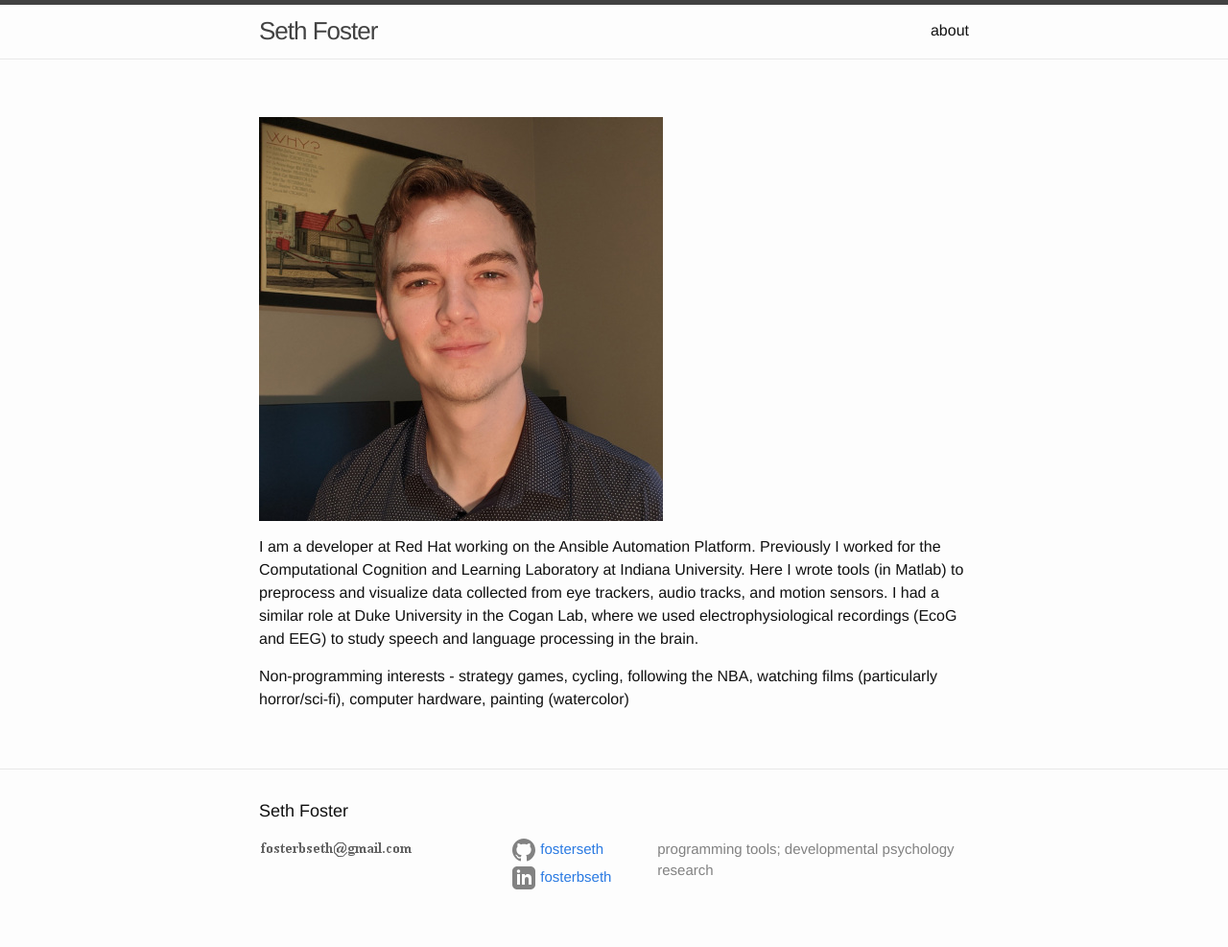
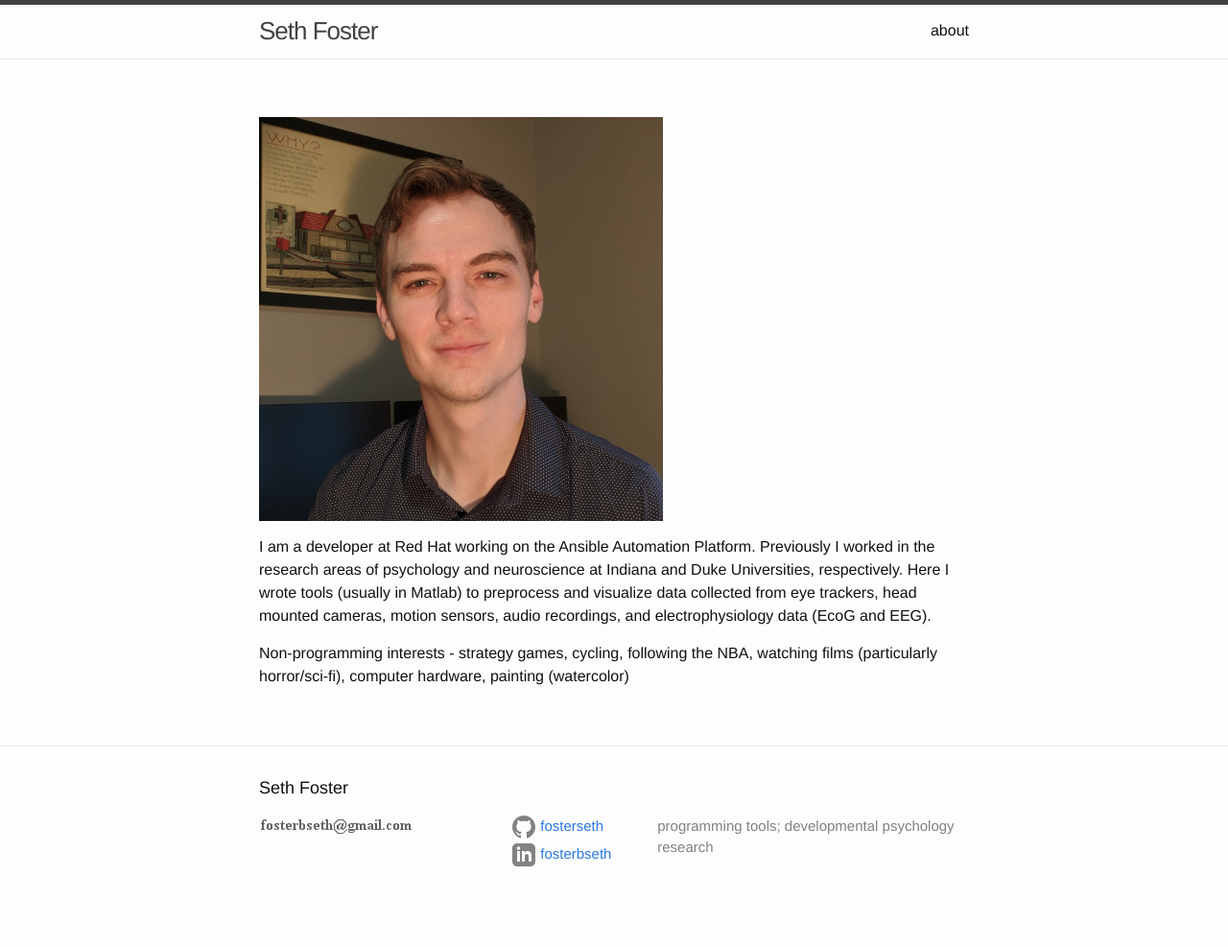
Before and after one commit to fosterseth/fosterseth.github.io, a Jekyll site: the page built from about.md, in a window 1280 px wide. Shown: the whole page at 96% size. Built offline with Jekyll 4.4.1, drawn with Linux system fonts in a browser that asks for light colours; after the commit the page ends 963 px from its top, so only the background shows below that.

Commit message:
Update about.md

```diff
--- a/about.md
+++ b/about.md
@@ -6,6 +6,6 @@ permalink: /about/
 
 ![image of self]({{ site.url }}/assets/self1.jpg)
 
-I am a developer at Red Hat working on the Ansible Automation Platform. Previously I worked for the Computational Cognition and Learning Laboratory at Indiana University. Here I wrote tools (in Matlab) to preprocess and visualize data collected from eye trackers, audio tracks, and motion sensors. I had a similar role at Duke University in the Cogan Lab, where we used electrophysiological recordings (EcoG and EEG) to study speech and language processing in the brain.
+I am a developer at Red Hat working on the Ansible Automation Platform. Previously I worked in the research areas of psychology and neuroscience at Indiana and Duke Universities, respectively. Here I wrote tools (usually in Matlab) to preprocess and visualize data collected from eye trackers, head mounted cameras, motion sensors, audio recordings, and electrophysiology data (EcoG and EEG).
 
 Non-programming interests - strategy games, cycling, following the NBA, watching films (particularly horror/sci-fi), computer hardware, painting (watercolor)
```
